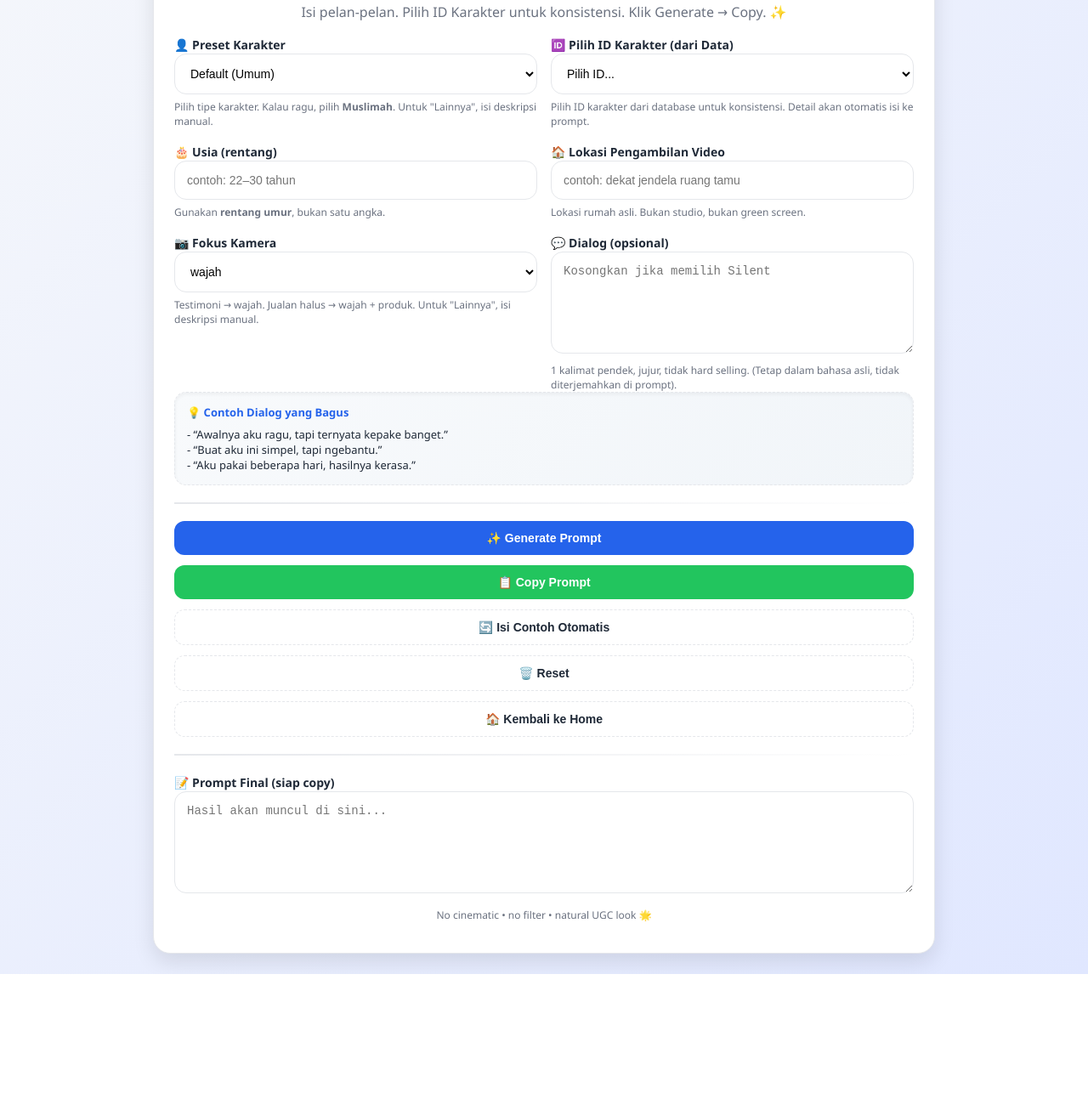
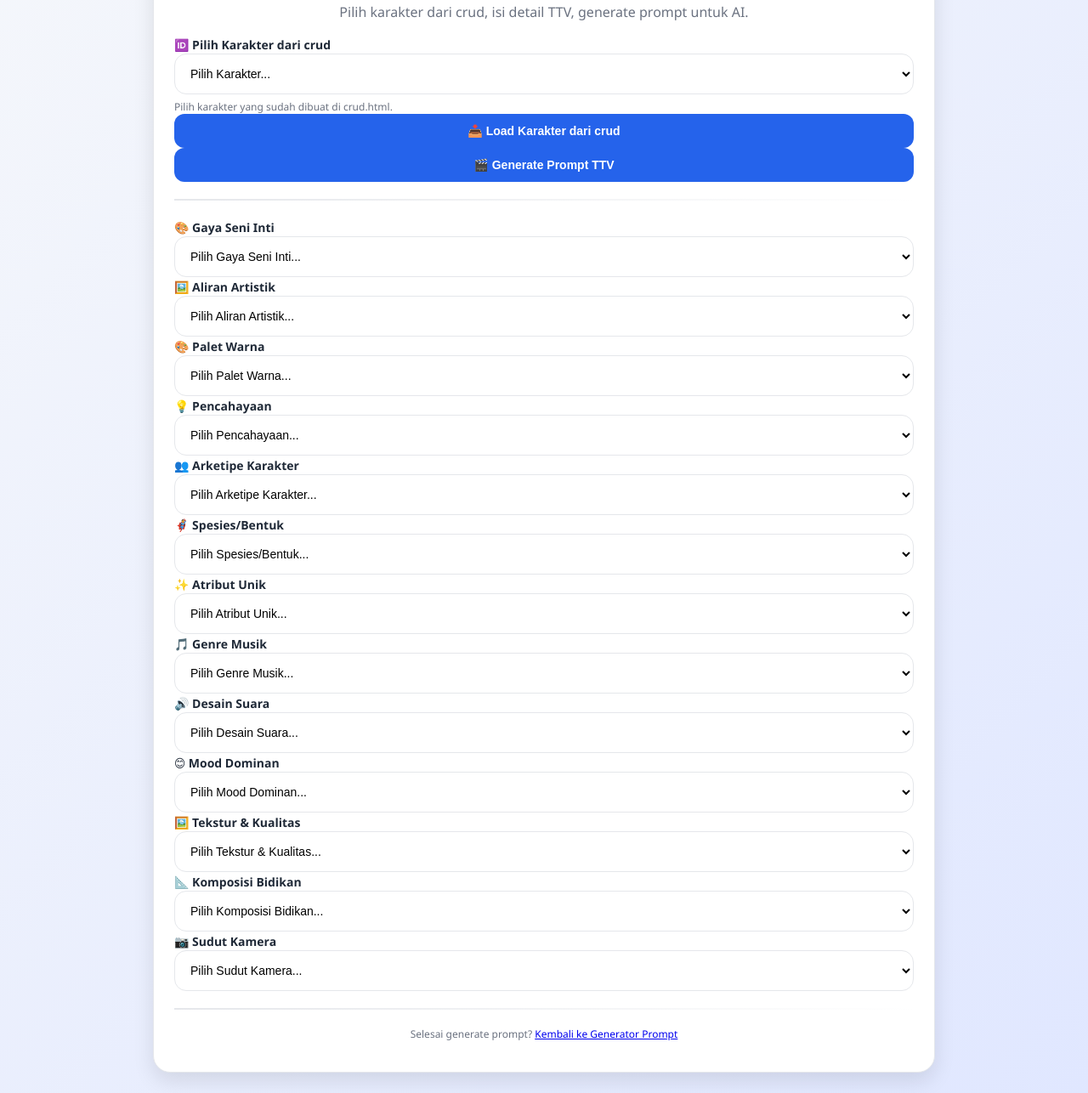
Before and after one commit to bahtiarrachman/WebsitePrompt, a plain HTML site: page prompt_ttv.html in a window 1280 px wide. Shown: the part 139-1425 px from the top of the page at 85% size. Before the commit the page ends 1285 px from the top, so only its background shows below. Drawn offline with Linux system fonts and the light colour scheme; no server answers.

Commit message:
Update prompt_ttv.html

```diff
--- a/prompt_ttv.html
+++ b/prompt_ttv.html
@@ -1,267 +1,271 @@
-<!-- prompt_ttv.html - Kode Lengkap dengan Update LoadCharDetails -->
+<!-- prompt_ttv.html - Gabungan Bagian 1-16 -->
 <!DOCTYPE html>
 <html lang="id">
 <head>
   <meta charset="UTF-8" />
   <meta name="viewport" content="width=device-width, initial-scale=1" />
-  <title>Generate Prompt TTV</title>
-  <link rel="stylesheet" href="style.css">
+  <title>Generate Prompt TTV - UGC Prompt Generator</title>
+  <link rel="stylesheet" href="style.css"> <!-- Pakai CSS yang sama -->
 </head>
 <body>
   <div class="wrap">
     <div class="card">
-      <span class="pill">🎥 Generate Prompt TTV</span>
+      <span class="pill">🎬 Generate Prompt TTV</span>
       <h1>🚀 Generate Prompt TTV</h1>
-      <p class="sub">Isi pelan-pelan. Pilih ID Karakter untuk konsistensi. Klik Generate → Copy. ✨</p>
+      <p class="sub">Pilih karakter dari crud, isi detail TTV, generate prompt untuk AI.</p>
 
-      <div class="grid">
-        <!-- PRESET -->
-        <div>
-          <label>👤 Preset Karakter</label>
-          <select id="preset" onchange="applyPreset()">
-            <option value="default">Default (Umum)</option>
-            <option value="muslimah">Muslimah (Bicara)</option>
-            <option value="muslimah_silent">Muslimah Silent (Tanpa Dialog)</option>
-            <option value="other">Lainnya</option>
-          </select>
-          <input type="text" id="preset_other" class="hidden" placeholder="Deskripsikan karakter (dalam bahasa Inggris)" />
-          <div class="hint">
-            Pilih tipe karakter. Kalau ragu, pilih <b>Muslimah</b>. Untuk "Lainnya", isi deskripsi manual.
-          </div>
-        </div>
-
-        <!-- ID KARAKTER (dari data GAS) -->
-        <div>
-          <label>🆔 Pilih ID Karakter (dari Data)</label>
-          <select id="char_select" onchange="loadCharDetails()">
-            <option value="">Pilih ID...</option>
-            <!-- Akan diisi otomatis dari loadCharData -->
-          </select>
-          <div class="hint">
-            Pilih ID karakter dari database untuk konsistensi. Detail akan otomatis isi ke prompt.
-          </div>
-        </div>
-
-        <!-- USIA -->
-        <div>
-          <label>🎂 Usia (rentang)</label>
-          <input id="age" placeholder="contoh: 22–30 tahun" />
-          <div class="hint">
-            Gunakan <b>rentang umur</b>, bukan satu angka.
-          </div>
-        </div>
-
-        <!-- LOKASI -->
-        <div>
-          <label>🏠 Lokasi Pengambilan Video</label>
-          <input id="location" placeholder="contoh: dekat jendela ruang tamu" />
-          <div class="hint">
-            Lokasi rumah asli. Bukan studio, bukan green screen.
-          </div>
-        </div>
-
-        <!-- FOKUS -->
-        <div>
-          <label>📷 Fokus Kamera</label>
-          <select id="focus" onchange="applyFocus()">
-            <option value="wajah">wajah</option>
-            <option value="wajah + produk">wajah + produk</option>
-            <option value="other">Lainnya</option>
-          </select>
-          <input type="text" id="focus_other" class="hidden" placeholder="Deskripsikan fokus (dalam bahasa Inggris)" />
-          <div class="hint">
-            Testimoni → wajah. Jualan halus → wajah + produk. Untuk "Lainnya", isi deskripsi manual.
-          </div>
-        </div>
-
-        <!-- DIALOG -->
-        <div class="grid-1">
-          <label>💬 Dialog (opsional)</label>
-          <textarea id="dialog" placeholder="Kosongkan jika memilih Silent"></textarea>
-          <div class="hint">
-            1 kalimat pendek, jujur, tidak hard selling. (Tetap dalam bahasa asli, tidak diterjemahkan di prompt).
-          </div>
+      <!-- Pilih Karakter dari crud -->
+      <div>
+        <label>🆔 Pilih Karakter dari crud</label>
+        <select id="char_select" onchange="loadCharacter()">
+          <option value="">Pilih Karakter...</option>
+          <!-- Akan diisi dari crud data -->
+        </select>
+        <div class="hint">
+          Pilih karakter yang sudah dibuat di crud.html.
         </div>
       </div>
 
-      <div class="example">
-        <strong>💡 Contoh Dialog yang Bagus</strong>
-        - “Awalnya aku ragu, tapi ternyata kepake banget.”<br/>
-        - “Buat aku ini simpel, tapi ngebantu.”<br/>
-        - “Aku pakai beberapa hari, hasilnya kerasa.”
+      <!-- Tombol Load Data dan Generate -->
+      <div>
+        <button class="btn" onclick="loadCharacters()">📥 Load Karakter dari crud</button>
+        <button class="btn" onclick="generatePrompt()">🎬 Generate Prompt TTV</button>
       </div>
 
+      <!-- Form Detail TTV -->
       <div class="hr"></div>
-
-      <div class="actions">
-        <button class="btn" onclick="generate()">✨ Generate Prompt</button>
-        <button class="btn alt" onclick="copy()">📋 Copy Prompt</button>
-        <button class="btn ghost" onclick="fillExample()">🔄 Isi Contoh Otomatis</button>
-        <button class="btn ghost" onclick="resetForm()">🗑️ Reset</button>
-        <button class="btn ghost" onclick="window.location.href='index.html'">🏠 Kembali ke Home</button>
+      <div>
+        <div>
+          <label>🎨 Gaya Seni Inti</label>
+          <select id="gaya_seni_inti_select" onchange="toggleCustom('gaya_seni_inti')">
+            <option value="">Pilih Gaya Seni Inti...</option>
+            <option value="Fotorealistis">Fotorealistis</option>
+            <option value="Sinematik 8K">Sinematik 8K</option>
+            <option value="Gaya Anime (Ghibli)">Gaya Anime (Ghibli)</option>
+            <option value="Gaya Anime (Shinkai)">Gaya Anime (Shinkai)</option>
+            <option value="Gaya Anime (90s)">Gaya Anime (90s)</option>
+            <option value="Lukisan (Cat Minyak)">Lukisan (Cat Minyak)</option>
+            <option value="Lukisan (Cat Air)">Lukisan (Cat Air)</option>
+            <option value="Seni Piksel (8-bit)">Seni Piksel (8-bit)</option>
+            <option value="Seni Piksel (16-bit)">Seni Piksel (16-bit)</option>
+            <option value="Cel-Shading">Cel-Shading</option>
+            <option value="Sketsa Pensil">Sketsa Pensil</option>
+            <option value="Stop Motion Clay">Stop Motion Clay</option>
+            <option value="Model 3D Low-Poly">Model 3D Low-Poly</option>
+            <option value="other">Lainnya</option>
+          </select>
+          <input type="text" id="gaya_seni_inti_custom" class="hidden" placeholder="Isi gaya seni inti custom" />
+        </div>
+        <div>
+          <label>🖼️ Aliran Artistik</label>
+          <select id="aliran_artistik_select" onchange="toggleCustom('aliran_artistik')">
+            <option value="">Pilih Aliran Artistik...</option>
+            <option value="Surealisme">Surealisme</option>
+            <option value="Impresionisme">Impresionisme</option>
+            <option value="Art Deco">Art Deco</option>
+            <option value="Art Nouveau">Art Nouveau</option>
+            <option value="Bauhaus">Bauhaus</option>
+            <option value="Pop Art">Pop Art</option>
+            <option value="Gotik">Gotik</option>
+            <option value="Steampunk">Steampunk</option>
+            <option value="Cyberpunk">Cyberpunk</option>
+            <option value="Solarpunk">Solarpunk</option>
+            <option value="Vaporwave">Vaporwave</option>
+            <option value="Grunge">Grunge</option>
+            <option value="other">Lainnya</option>
+          </select>
+          <input type="text" id="aliran_artistik_custom" class="hidden" placeholder="Isi aliran artistik custom" />
+        </div>
+        <div>
+          <label>🎨 Palet Warna</label>
+          <select id="palet_warna_select" onchange="toggleCustom('palet_warna')">
+            <option value="">Pilih Palet Warna...</option>
+            <option value="Monokromatik">Monokromatik</option>
+            <option value="Analog">Analog</option>
+            <option value="Komplementer">Komplementer</option>
+            <option value="Triadic">Triadic</option>
+            <option value="Sepia">Sepia</option>
+            <option value="Technicolor">Technicolor</option>
+            <option value="Pastel">Pastel</option>
+            <option value="Neon">Neon</option>
+            <option value="Skema Warna Wes Anderson">Skema Warna Wes Anderson</option>
+            <option value="other">Lainnya</option>
+          </select>
+          <input type="text" id="palet_warna_custom" class="hidden" placeholder="Isi palet warna custom" />
+        </div>
+        <div>
+          <label>💡 Pencahayaan</label>
+          <select id="pencahayaan_select" onchange="toggleCustom('pencahayaan')">
+            <option value="">Pilih Pencahayaan...</option>
+            <option value="High-Key">High-Key</option>
+            <option value="Low-Key">Low-Key</option>
+            <option value="Golden Hour">Golden Hour</option>
+            <option value="Blue Hour">Blue Hour</option>
+            <option value="Backlight">Backlight</option>
+            <option value="Pencahayaan Volumetrik">Pencahayaan Volumetrik</option>
+            <option value="other">Lainnya</option>
+          </select>
+          <input type="text" id="pencahayaan_custom" class="hidden" placeholder="Isi pencahayaan custom" />
+        </div>
+        <div>
+          <label>👥 Arketipe Karakter</label>
+          <select id="arketipe_karakter_select" onchange="toggleCustom('arketipe_karakter')">
+            <option value="">Pilih Arketipe Karakter...</option>
+            <option value="The Hero">The Hero</option>
+            <option value="The Mentor">The Mentor</option>
+            <option value="The Trickster">The Trickster</option>
+            <option value="The Anti-Hero">The Anti-Hero</option>
+            <option value="The Femme Fatale">The Femme Fatale</option>
+            <option value="The Innocent">The Innocent</option>
+            <option value="The Explorer">The Explorer</option>
+            <option value="The Rebel">The Rebel</option>
+            <option value="The Ruler">The Ruler</option>
+            <option value="other">Lainnya</option>
+          </select>
+          <input type="text" id="arketipe_karakter_custom" class="hidden" placeholder="Isi arketipe karakter custom" />
+        </div>
+        <div>
+          <label>🦸 Spesies/Bentuk</label>
+          <select id="spesies_bentuk_select" onchange="toggleCustom('spesies_bentuk')">
+            <option value="">Pilih Spesies/Bentuk...</option>
+            <option value="Manusia">Manusia</option>
+            <option value="Elf">Elf</option>
+            <option value="Dwarf">Dwarf</option>
+            <option value="Orc">Orc</option>
+            <option value="Cyborg">Cyborg</option>
+            <option value="Android">Android</option>
+            <option value="Alien (Xenomorph)">Alien (Xenomorph)</option>
+            <option value="Alien (Grey)">Alien (Grey)</option>
+            <option value="Entitas Kosmik">Entitas Kosmik</option>
+            <option value="Hewan Antropomorfik">Hewan Antropomorfik</option>
+            <option value="Makhluk Mitologi (Naga)">Makhluk Mitologi (Naga)</option>
+            <option value="Makhluk Mitologi (Griffin)">Makhluk Mitologi (Griffin)</option>
+            <option value="Makhluk Mitologi (Kitsune)">Makhluk Mitologi (Kitsune)</option>
+            <option value="other">Lainnya</option>
+          </select>
+          <input type="text" id="spesies_bentuk_custom" class="hidden" placeholder="Isi spesies/bentuk custom" />
+        </div>
+        <div>
+          <label>✨ Atribut Unik</label>
+          <select id="atribut_unik_select" onchange="toggleCustom('atribut_unik')">
+            <option value="">Pilih Atribut Unik...</option>
+            <option value="Mata Bionik">Mata Bionik</option>
+            <option value="Lengan Mekanis">Lengan Mekanis</option>
+            <option value="Tato yang Menyala">Tato yang Menyala</option>
+            <option value="Bekas Luka">Bekas Luka</option>
+            <option value="Rambut Terbuat dari Api">Rambut Terbuat dari Api</option>
+            <option value="Kulit Kristal">Kulit Kristal</option>
+            <option value="Sayap (Mekanis)">Sayap (Mekanis)</option>
+            <option value="Sayap (Organik)">Sayap (Organik)</option>
+            <option value="Tanduk">Tanduk</option>
+            <option value="other">Lainnya</option>
+          </select>
+          <input type="text" id="atribut_unik_custom" class="hidden" placeholder="Isi atribut unik custom" />
+        </div>
+        <div>
+          <label>🎵 Genre Musik</label>
+          <select id="genre_musik_select" onchange="toggleCustom('genre_musik')">
+            <option value="">Pilih Genre Musik...</option>
+            <option value="Orkestra Epik">Orkestra Epik</option>
+            <option value="Lo-Fi Hip Hop">Lo-Fi Hip Hop</option>
+            <option value="Synthwave/Retrowave">Synthwave/Retrowave</option>
+            <option value="Ambient">Ambient</option>
+            <option value="Musik Klasik (Barok)">Musik Klasik (Barok)</option>
+            <option value="Musik Klasik (Romantis)">Musik Klasik (Romantis)</option>
+            <option value="Heavy Metal">Heavy Metal</option>
+            <option value="Folk">Folk</option>
+            <option value="Jazz Noir">Jazz Noir</option>
+            <option value="Chiptune">Chiptune</option>
+            <option value="other">Lainnya</option>
+          </select>
+          <input type="text" id="genre_musik_custom" class="hidden" placeholder="Isi genre musik custom" />
+        </div>
+        <div>
+          <label>🔊 Desain Suara</label>
+          <select id="desain_suara_select" onchange="toggleCustom('desain_suara')">
+            <option value="">Pilih Desain Suara...</option>
+            <option value="Diegetic">Diegetic</option>
+            <option value="Non-Diegetic">Non-Diegetic</option>
+            <option value="Foley">Foley</option>
+            <option value="ASMR Triggers">ASMR Triggers</option>
+            <option value="Hening yang Menegangkan">Hening yang Menegangkan</option>
+            <option value="other">Lainnya</option>
+          </select>
+          <input type="text" id="desain_suara_custom" class="hidden" placeholder="Isi desain suara custom" />
+        </div>
+        <div>
+          <label>😊 Mood Dominan</label>
+          <select id="mood_dominan_select" onchange="toggleCustom('mood_dominan')">
+            <option value="">Pilih Mood Dominan...</option>
+            <option value="Menegangkan">Menegangkan</option>
+            <option value="Melankolis">Melankolis</option>
+            <option value="Nostalgia">Nostalgia</option>
+            <option value="Penuh Harapan">Penuh Harapan</option>
+            <option value="Heroik">Heroik</option>
+            <option value="Misterius">Misterius</option>
+            <option value="Aneh (Weird)">Aneh (Weird)</option>
+            <option value="Menenangkan (Calm)">Menenangkan (Calm)</option>
+            <option value="Energik">Energik</option>
+            <option value="other">Lainnya</option>
+          </select>
+          <input type="text" id="mood_dominan_custom" class="hidden" placeholder="Isi mood dominan custom" />
+        </div>
+        <div>
+          <label>🖼️ Tekstur & Kualitas</label>
+          <select id="tekstur_kualitas_select" onchange="toggleCustom('tekstur_kualitas')">
+            <option value="">Pilih Tekstur & Kualitas...</option>
+            <option value="Jernih (Clean 4K/8K)">Jernih (Clean 4K/8K)</option>
+            <option value="Film Grain">Film Grain</option>
+            <option value="Efek VHS">Efek VHS</option>
+            <option value="Lensa Anamorphic">Lensa Anamorphic</option>
+            <option value="Fokus Halus">Fokus Halus</option>
+            <option value="Vignette">Vignette</option>
+            <option value="other">Lainnya</option>
+          </select>
+          <input type="text" id="tekstur_kualitas_custom" class="hidden" placeholder="Isi tekstur & kualitas custom" />
+        </div>
+        <div>
+          <label>📐 Komposisi Bidikan</label>
+          <select id="komposisi_bidikan_select" onchange="toggleCustom('komposisi_bidikan')">
+            <option value="">Pilih Komposisi Bidikan...</option>
+            <option value="Rule of Thirds">Rule of Thirds</option>
+            <option value="Leading Lines">Leading Lines</option>
+            <option value="Simetri">Simetri</option>
+            <option value="Framing">Framing</option>
+            <option value="Golden Ratio">Golden Ratio</option>
+            <option value="Close-up Ekstrem">Close-up Ekstrem</option>
+            <option value="Wide Shot">Wide Shot</option>
+            <option value="Medium Shot">Medium Shot</option>
+            <option value="Full Shot">Full Shot</option>
+            <option value="Cowboy Shot">Cowboy Shot</option>
+            <option value="other">Lainnya</option>
+          </select>
+          <input type="text" id="komposisi_bidikan_custom" class="hidden" placeholder="Isi komposisi bidikan custom" />
+        </div>
+        <div>
+          <label>📷 Sudut Kamera</label>
+          <select id="sudut_kamera_select" onchange="toggleCustom('sudut_kamera')">
+            <option value="">Pilih Sudut Kamera...</option>
+            <option value="Eye-Level">Eye-Level</option>
+            <option value="High-Angle">High-Angle</option>
+            <option value="Low-Angle">Low-Angle</option>
+            <option value="Bird's-Eye-View">Bird's-Eye-View</option>
+            <option value="Worm's-Eye-View">Worm's-Eye-View</option>
+            <option value="Dutch Angle">Dutch Angle</option>
+            <option value="Over-the-Shoulder Shot">Over-the-Shoulder Shot</option>
+            <option value="Point-of-View (POV)">Point-of-View (POV)</option>
+            <option value="other">Lainnya</option>
+          </select>
+          <input type="text" id="sudut_kamera_custom" class="hidden" placeholder="Isi sudut kamera custom" />
+        </div>
       </div>
 
+      <!-- Link Kembali ke Halaman Utama -->
       <div class="hr"></div>
-
-      <label>📝 Prompt Final (siap copy)</label>
-      <textarea id="result" placeholder="Hasil akan muncul di sini..."></textarea>
-      <p class="muted">No cinematic • no filter • natural UGC look 🌟</p>
+      <p class="muted">Selesai generate prompt? <a href="index.html">Kembali ke Generator Prompt</a></p>
     </div>
   </div>
 
-<script>
-// Tambah variabel dan fungsi untuk load data karakter
-let charData = [];
-const GAS_URL = 'https://script.google.com/macros/s/AKfycbwmDzp1ifdkngq3e24lz_w1r5ZlnKH2yQtck_TFS8P_e7gQJI4fi4U1b6t15PTKFS6GiA/exec';
-
-function loadCharData(){
-  const xhr = new XMLHttpRequest();
-  xhr.open('GET', GAS_URL + '?action=getData', true);
-  xhr.onreadystatechange = function() {
-    if (xhr.readyState === 4) {
-      if (xhr.status === 200) {
-        try {
-          const response = JSON.parse(xhr.responseText);
-          if (response.error) {
-            console.log('Error from GAS: ' + response.error);
-            return;
-          }
-          charData = response;
-          updateCharSelect();
-        } catch (e) {
-          console.log('Error parsing char data: ' + e.message);
-        }
-      } else {
-        console.log('Error loading char data: ' + xhr.status);
-      }
-    }
-  };
-  xhr.send();
-}
-
-function updateCharSelect(){
-  const select = document.getElementById('char_select');
-  select.innerHTML = '<option value="">Pilih ID...</option>';
-  charData.forEach((item, index) => {
-    if(item.char_id){
-      select.innerHTML += `<option value="${index}">${item.char_id}</option>`;
-    }
-  });
-}
-
-function loadCharDetails(){
-  const selectedIndex = document.getElementById('char_select').value;
-  if(selectedIndex !== ''){
-    const item = charData[selectedIndex];
-    // Gabung detail ke preset_other untuk konsistensi
-    const details = (item.attr_fisik ? item.attr_fisik + '. ' : '') +
-                    (item.cloth_id ? item.cloth_id + '. ' : '') +
-                    (item.voice_id ? item.voice_id + '. ' : '') +
-                    (item.style_id ? item.style_id + '. ' : '');
-    document.getElementById('preset_other').value = details.trim();
-    document.getElementById('preset').value = 'other';
-    applyPreset();
-  }
-}
-
-// Auto load char data saat halaman buka
-window.onload = function() {
-  loadCharData();
-};
-
-function applyPreset(){
-  const p = document.getElementById('preset').value;
-  const d = document.getElementById('dialog');
-  const po = document.getElementById('preset_other');
-  if(p === 'muslimah'){
-    d.placeholder = 'contoh: Awalnya aku ragu, tapi ternyata kepake banget.';
-    po.classList.add('hidden');
-  } else if(p === 'muslimah_silent'){
-    d.value = '';
-    d.placeholder = 'Tidak digunakan (silent)';
-    po.classList.add('hidden');
-  } else if(p === 'other'){
-    po.classList.remove('hidden');
-  } else {
-    po.classList.add('hidden');
-  }
-}
-
-function applyFocus(){
-  const f = document.getElementById('focus').value;
-  const fo = document.getElementById('focus_other');
-  if(f === 'other'){
-    fo.classList.remove('hidden');
-  } else {
-    fo.classList.add('hidden');
-  }
-}
-
-function fillExample(){
-  document.getElementById('preset').value = 'muslimah';
-  document.getElementById('age').value = '22–30 tahun';
-  document.getElementById('location').value = 'dekat jendela ruang tamu rumah';
-  document.getElementById('focus').value = 'wajah';
-  document.getElementById('dialog').value = 'Awalnya aku ragu, tapi ternyata kepake banget.';
-  applyPreset();
-  applyFocus();
-}
-
-function generate(){
-  const preset = document.getElementById('preset').value;
-  const preset_other = document.getElementById('preset_other').value;
-  const age = document.getElementById('age').value || '[usia]';
-  const location = document.getElementById('location').value || '[lokasi rumah]';
-  const focus = document.getElementById('focus').value;
-  const focus_other = document.getElementById('focus_other').value;
-  const dialog = document.getElementById('dialog').value;
-
-  let txt = '';
-  txt += 'A realistic UGC portrait-style vertical video (9:16). ';
-  txt += 'A close-up talking-head shot of an Indonesian woman aged ' + age + ', ';
-  txt += 'recorded using a smartphone front camera. ';
-  txt += 'Focus on ' + (focus === 'other' ? focus_other : focus) + '. ';
-  txt += 'The scene takes place in a real home environment at ' + location + ', ';
-  txt += 'lit by natural daylight from a nearby window. ';
-
-  if(preset === 'muslimah'){
-    txt += 'She wears a modest gamis with hijab fully covering her hair. ';
-    txt += 'She speaks naturally to the camera with calm, honest expressions. ';
-  } else if(preset === 'muslimah_silent'){
-    txt += 'She wears a modest gamis with hijab fully covering her hair. ';
-    txt += 'She does not speak; no mouth movement. Calm, natural expressions only. ';
-  } else if(preset === 'other'){
-    txt += preset_other + '. '; // Include detail dari data GAS
-    txt += 'The person speaks naturally with honest facial expressions. ';
-  } else {
-    txt += 'The person speaks naturally with honest facial expressions. ';
-  }
-
-  if(dialog && preset !== 'muslimah_silent'){
-    txt += 'Dialogue spoken naturally: "' + dialog + '". ';
-  }
-
-  txt += 'No cinematic lighting, no beauty filters, no studio setup, ';
-  txt += 'no background music, no text overlay, no watermark. ';
-  txt += 'The video feels authentic, personal, and trustworthy.';
-
-  document.getElementById('result').value = txt;
-}
-
-function copy(){
-  const t = document.getElementById('result');
-  t.select(); document.execCommand('copy');
-  alert('Prompt berhasil dicopy! 🎉');
-}
-
-function resetForm(){
-  ['age','location','dialog','result','preset_other','focus_other'].forEach(id=>document.getElementById(id).value='');
-  document.getElementById('preset').value='default';
-  document.getElementById('focus').value='wajah';
-  document.getElementById('char_select').value = '';
-  applyPreset();
-  applyFocus();
-}
-</script>
+  <script src="prompt_ttv.js"></script>
 </body>
 </html>
```
